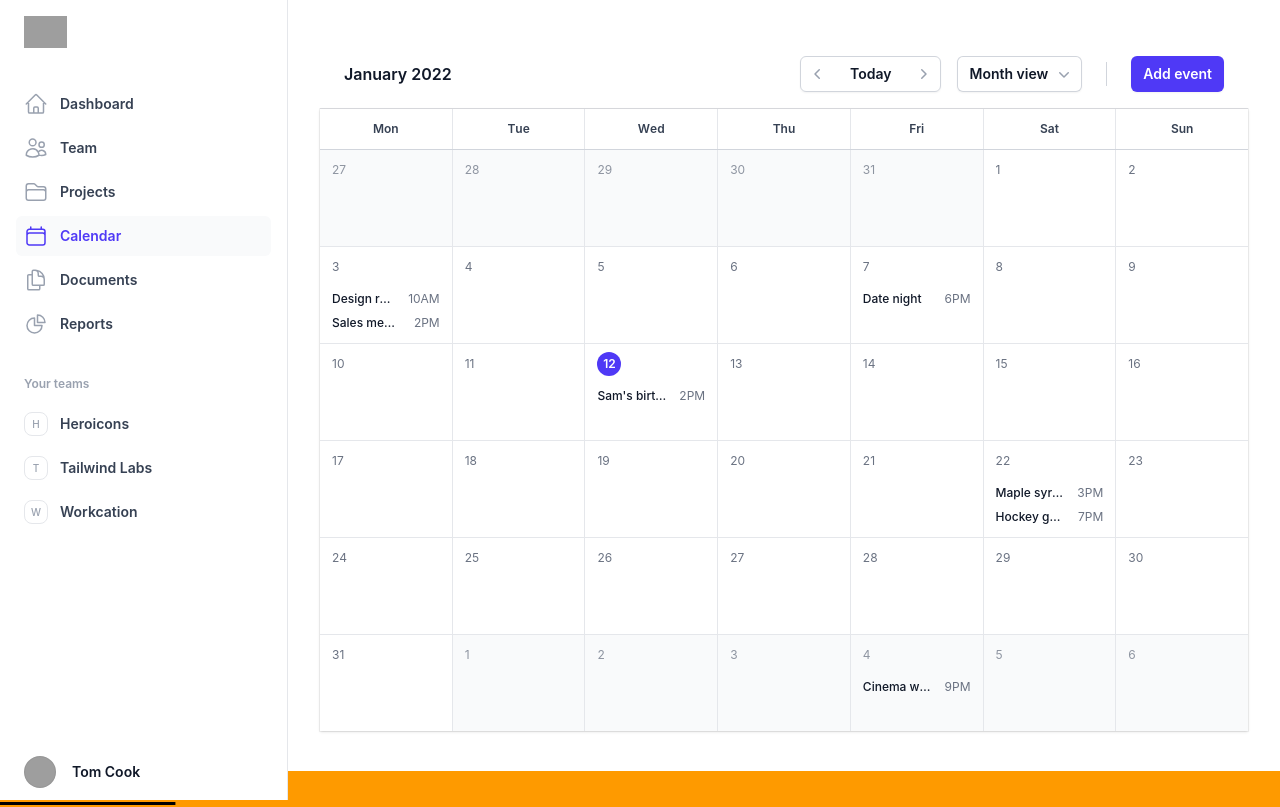
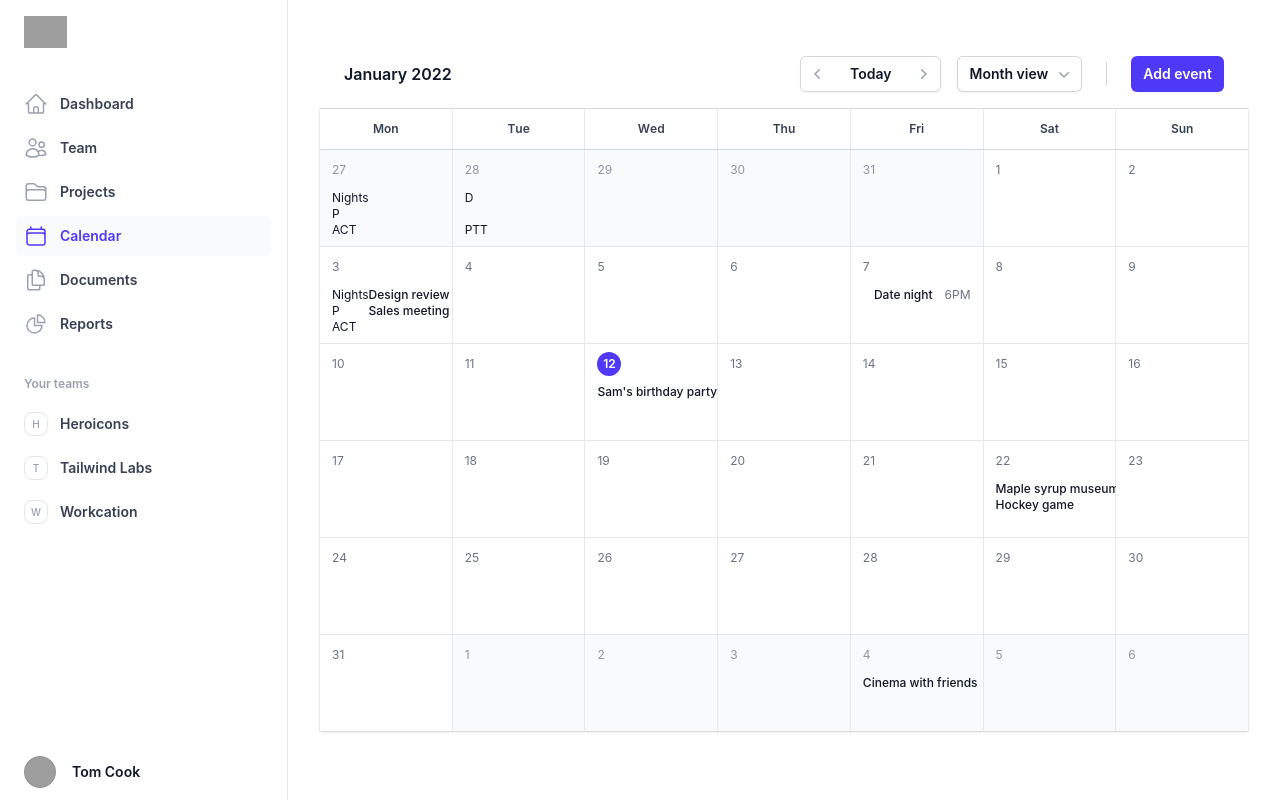
Before and after one commit to ravenmdt/attendency, a React (Vite) app: page / in a window 1280 px wide. Both pictures are taken after a click on the button "Calendar". Built offline with nearby package versions, Linux system fonts and the light colour scheme; grey boxes are pictures that could not be loaded.

Commit message:
Added monthly overview nights priorty type icons

```diff
--- a/index.html
+++ b/index.html
@@ -10,6 +10,5 @@
   <body>
     <div id="root"></div>
     <script type="module" src="/src/react-app/main.tsx"></script>
-    <h1 class="text-3xl font-bold underline bg-amber-500">Hello world!</h1>
   </body>
 </html>
--- a/src/react-app/Components/Calendar.tsx
+++ b/src/react-app/Components/Calendar/Calendar.tsx
@@ -6,6 +6,17 @@ import {
   EllipsisHorizontalIcon,
 } from '@heroicons/react/20/solid'
 import { Menu, MenuButton, MenuItem, MenuItems } from '@headlessui/react'
+import {
+  NightsIcon,
+  PriorityIcon,
+  TypeIcon,
+ } from './calendar_info_display';
+const calendar_info = [
+  { date: '2021-12-27', nights: true , priority: true, type: 'ACT'},
+  { date: '2021-12-28', nights: false , priority: false, type: 'PTT'},
+  { date: '2022-01-03', nights: true , priority: true, type: 'ACT'}
+
+]
 
 const events = [
   { id: 1, name: 'Maple syrup museum', time: '3PM', datetime: '2022-01-15T09:00', href: '#' },
@@ -286,8 +297,22 @@ export default function Calendar() {
                 >
                   {day.date.split('-')[2].replace(/^0/, '')}
                 </time>
+                {(() => {
+                  const att = calendar_info.find(a => a.date === day.date);
+                  return (
+                    <div className="flex mt-2">
+                      <div className="flex-1 flex flex-col text-xs text-gray-900 dark:text-white">
+                        {att && (
+                          <>
+                            <div><NightsIcon nights={att.nights} /></div>
+                            <div><PriorityIcon priority={att.priority} /></div>
+                            <div><TypeIcon type={att.type} /></div>
+                          </>
+                        )}
+                      </div>
+                      <div className="flex-1">
                         {day.events.length > 0 ? (
-                  <ol className="mt-2">
+                          <ol className="text-xs">
                             {day.events.slice(0, 2).map((event) => (
                               <li key={event.id}>
                                 <a href={event.href} className="group flex">
@@ -308,6 +333,10 @@ export default function Calendar() {
                             ) : null}
                           </ol>
                         ) : null}
+                      </div>
+                    </div>
+                  );
+                })()}
               </div>
             ))}
           </div>
--- /dev/null
+++ b/src/react-app/Components/Calendar/calendar_info_display.tsx
@@ -0,0 +1,18 @@
+export function NightsIcon({nights} : {nights: boolean}){
+    return(
+    <>{nights ? 'Nights' : 'D'}</>
+    );
+}
+
+
+export function PriorityIcon({priority} : {priority: boolean}){
+    return(
+    <>{priority ? 'P' : '\u00A0'}</>
+    );
+}
+
+export function TypeIcon({type} : {type: string}){
+    return(
+    <>{type}</>
+    );
+}
--- a/src/react-app/Pages/Example.tsx
+++ b/src/react-app/Pages/Example.tsx
@@ -13,7 +13,7 @@ import {
   UsersIcon,
   XMarkIcon,
 } from '@heroicons/react/24/outline'
-import Calendar from '../Components/Calendar'
+import Calendar from '../Components/Calendar/Calendar.tsx'
 import UserList from '../Components/UserList'
 
 const navigation = [
```
Lines whose indentation alone changed are shown as unchanged.
